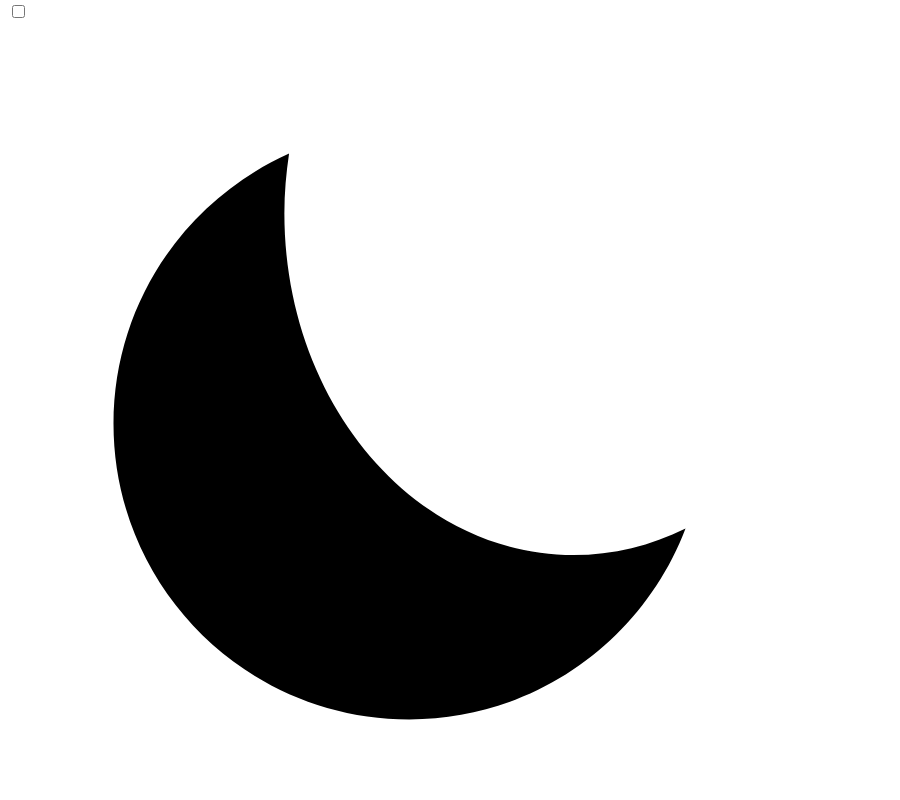
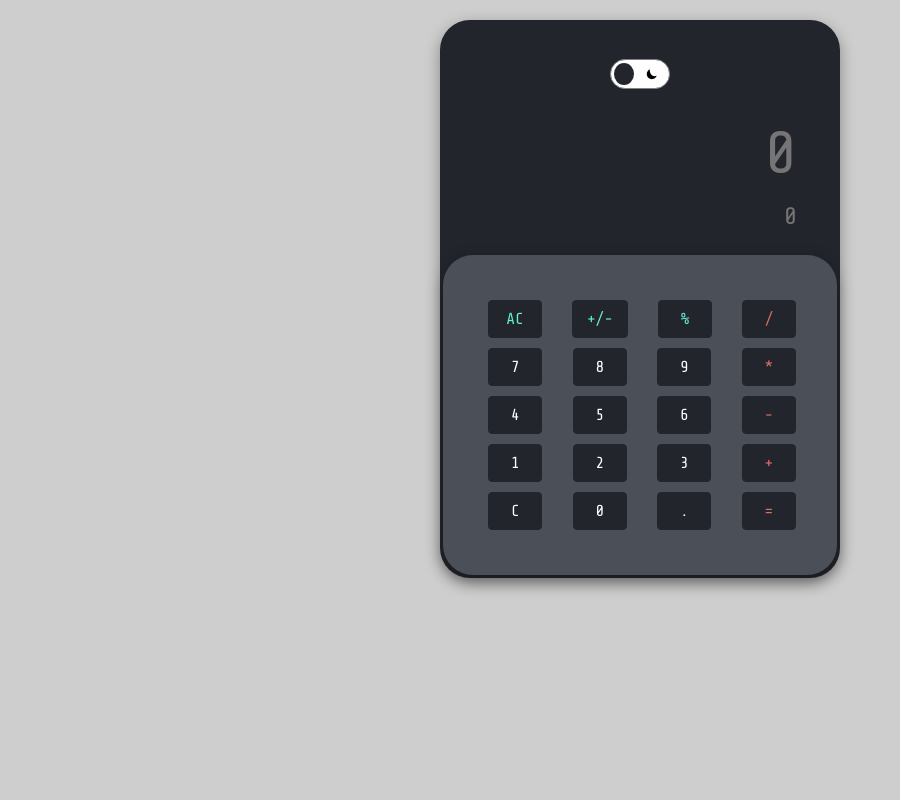
Before and after one commit to RahmatSatyawan/bootstrap-calculator, a plain HTML site: page index.html in a window 1280 px wide. Shown: the top 800 px of the page, without its empty margins (0-900 px from the left). Drawn offline with nearby package versions, Linux system fonts and the light colour scheme; the site is published under a folder, as on GitHub Pages, so addresses that start at the root find nothing.

Commit message:
fixing css

```diff
--- a/index.html
+++ b/index.html
@@ -22,7 +22,7 @@
     />
 
     <!-- CSS External -->
-    <link rel="stylesheet" href="/src/css/style.css" />
+    <link rel="stylesheet" href="src/css/style.css" />
 
     <title>Inosoft Bootcamp</title>
     <link rel="icon" type="image/png" href="src/img/inosoft-logo.png" />
@@ -134,7 +134,7 @@
     </div>
     <!-- Bootstrap Bundle JS-->
     <!-- attached at end body -->
-    <script src="/src/js/main.js"></script>
+    <script src="src/js/main.js"></script>
     <!-- <script src="bootstrap/js/bootstrap.bundle.min.js"></script> -->
 
     <!-- Option 1: Bootstrap Bundle with Popper CDN -->
```
